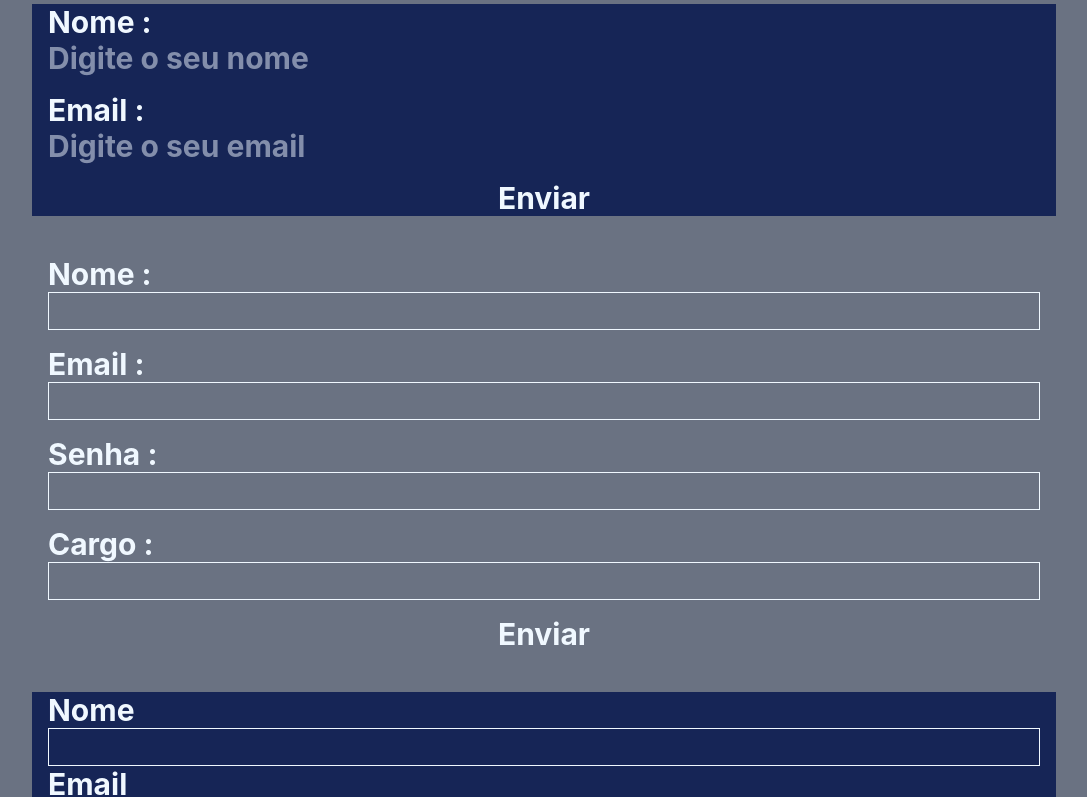
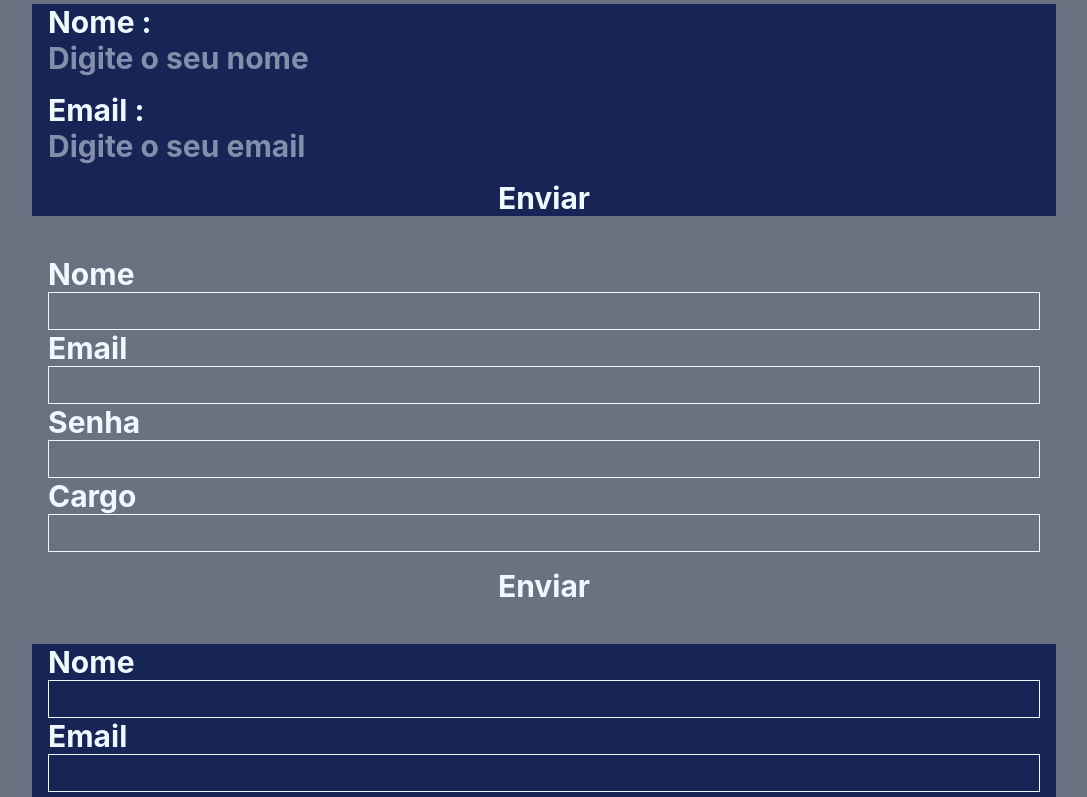
Before and after one commit to Paulo-Borges/FormTest, a React (Vite) app: page / in a window 1280 px wide. Shown: the part 580-1377 px from the top of the page, without its empty margins (96-1183 px from the left). Built offline with nearby package versions, Linux system fonts and the light colour scheme.

Commit message:
refatorarando input´s FormCerto

```diff
--- a/src/components/FormCerto.tsx
+++ b/src/components/FormCerto.tsx
@@ -8,6 +8,29 @@ export const FormCerto = () => {
     senha: "",
     cargo: "",
   });
+
+  const FormFields = [
+    {
+      label: "Nome",
+      type: "text",
+      name: "nome",
+    },
+    {
+      label: "Email",
+      type: "email",
+      name: "email",
+    },
+    {
+      label: "Senha",
+      type: "password",
+      name: "senha",
+    },
+    {
+      label: "Cargo",
+      type: "text",
+      name: "cargo",
+    },
+  ];
 
   const HandlePasswordChange = (e: React.ChangeEvent<HTMLInputElement>) => {
     const { name, value } = e.target;
@@ -40,50 +63,32 @@ export const FormCerto = () => {
       onSubmit={handleSubmit}
       className="flex flex-col gap-4 w-screen max-w-5xl px-4"
     >
-      <label htmlFor="nome" className="flex flex-col">
-        Nome :
-        <input
-          type="text"
-          name="nome"
-          value={formData.nome}
-          onChange={handleChange}
-          className="border"
-        />
-      </label>
+      <div>
+        {FormFields.map((field) => (
+          <div key={field.name}>
+            <label htmlFor={field.name} className="flex flex-col">
+              {field.label}
+              <input
+                type={field.type}
+                name={field.name}
+                value={formData[field.name as keyof typeof formData]}
+                onChange={
+                  field.type === "password"
+                    ? HandlePasswordChange
+                    : handleChange
+                }
+                className="border"
+              />
+            </label>
+          </div>
+        ))}
+      </div>
 
-      <label htmlFor="email" className="flex flex-col">
-        Email :
-        <input
-          type="email"
-          name="email"
-          value={formData.email}
-          onChange={handleChange}
-          className="border"
-        />
-      </label>
-
-      <label htmlFor="senha" className="flex flex-col">
-        Senha :
-        <input
-          type="password"
-          name="senha"
-          value={formData.senha}
-          onChange={HandlePasswordChange}
-          className="border"
-        />
-      </label>
-
-      <label htmlFor="cargo" className="flex flex-col">
-        Cargo :
-        <input
-          type="cargo"
-          name="cargo"
-          value={formData.cargo}
-          onChange={handleChange}
-          className="border"
-        />
-      </label>
-      {error && <span style={{ color: "red", display: "block" }}>{error}</span>}
+      {error && (
+        <span style={{ color: "red", display: "block", fontSize: "16" }}>
+          {error}
+        </span>
+      )}
       <button type="submit">Enviar</button>
     </form>
   );
```
